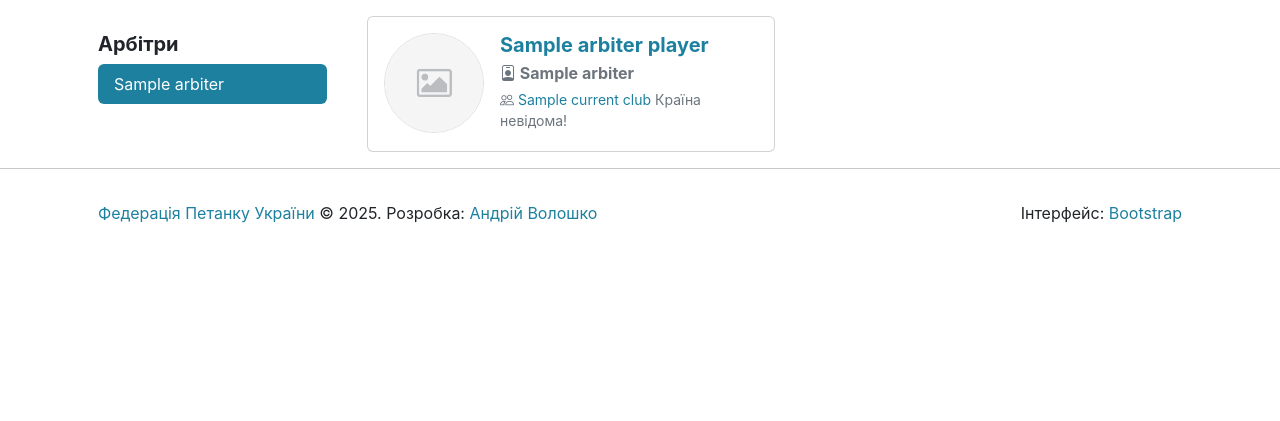
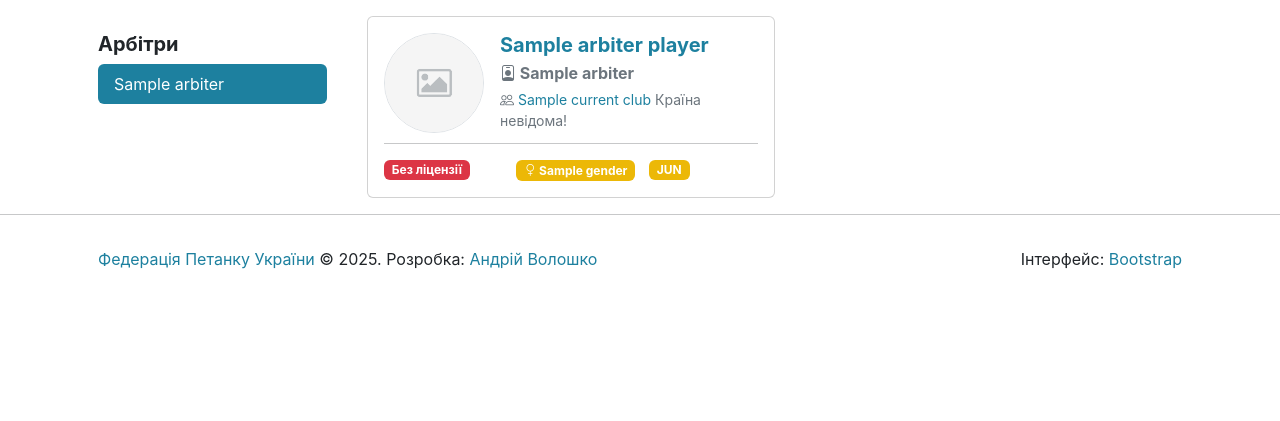
Before and after one commit to AndreyVoloshko/petanque-portal, a Django app: template components/web-api/application/federation/templates/arbiters/arbiters.html in a window 1280 px wide. Shown: the part 56-477 px from the top of the page. Run offline with Django 3.2, Linux system fonts and the light colour scheme; the template is opened without the code that fills it: most values are stand-ins (such as "Sample title", 1, 10 or a date in 2020); parts of the project's set-up code (start-up, migrations or seed data) failed here and were passed over; some libraries are stand-ins or nearby versions.

Commit message:
cards update

```diff
--- a/components/web-api/application/federation/templates/arbiters/arbiters.html
+++ b/components/web-api/application/federation/templates/arbiters/arbiters.html
@@ -55,6 +55,20 @@
                                             </p>
                                         </div>
                                     </div>
+
+                                    <hr class="my-2" />
+
+                                    <div class="row mt-2">
+                                        <div class="col-4">
+                                            {{ arbiter_player|licence_number|safe }}
+                                        </div>
+                                        <div class="col-4">
+                                            {{ arbiter_player|gender|safe }}
+                                        </div>
+                                        <div class="col-4">
+                                            {{ arbiter_player|player_age_category|safe }}
+                                        </div>
+                                    </div>
                                 </div>
                             </div>
                         </div>
```
Also changed, not shown: components/web-api/application/federation/templates/departments/departments.html (+14 -0 lines).
